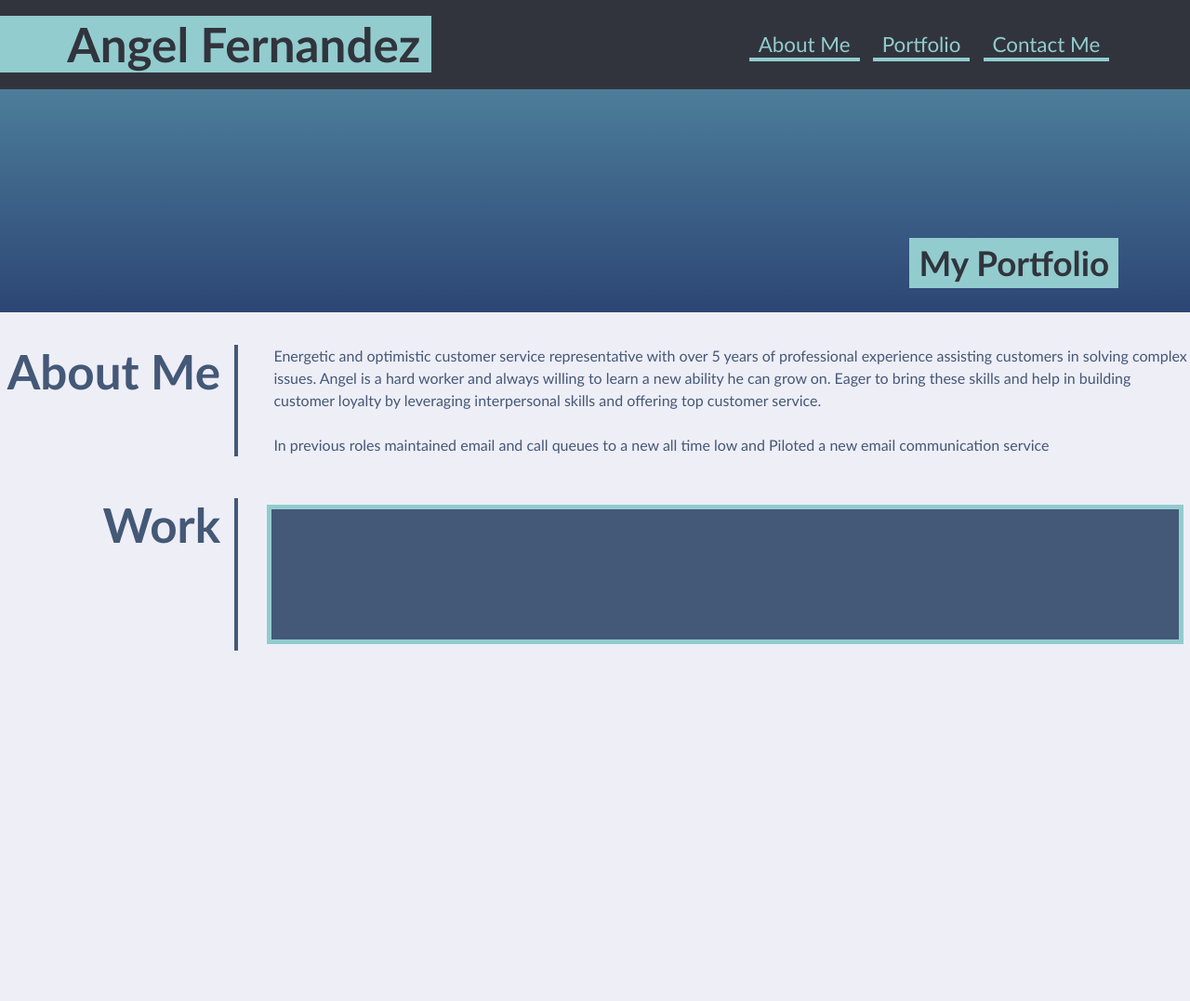
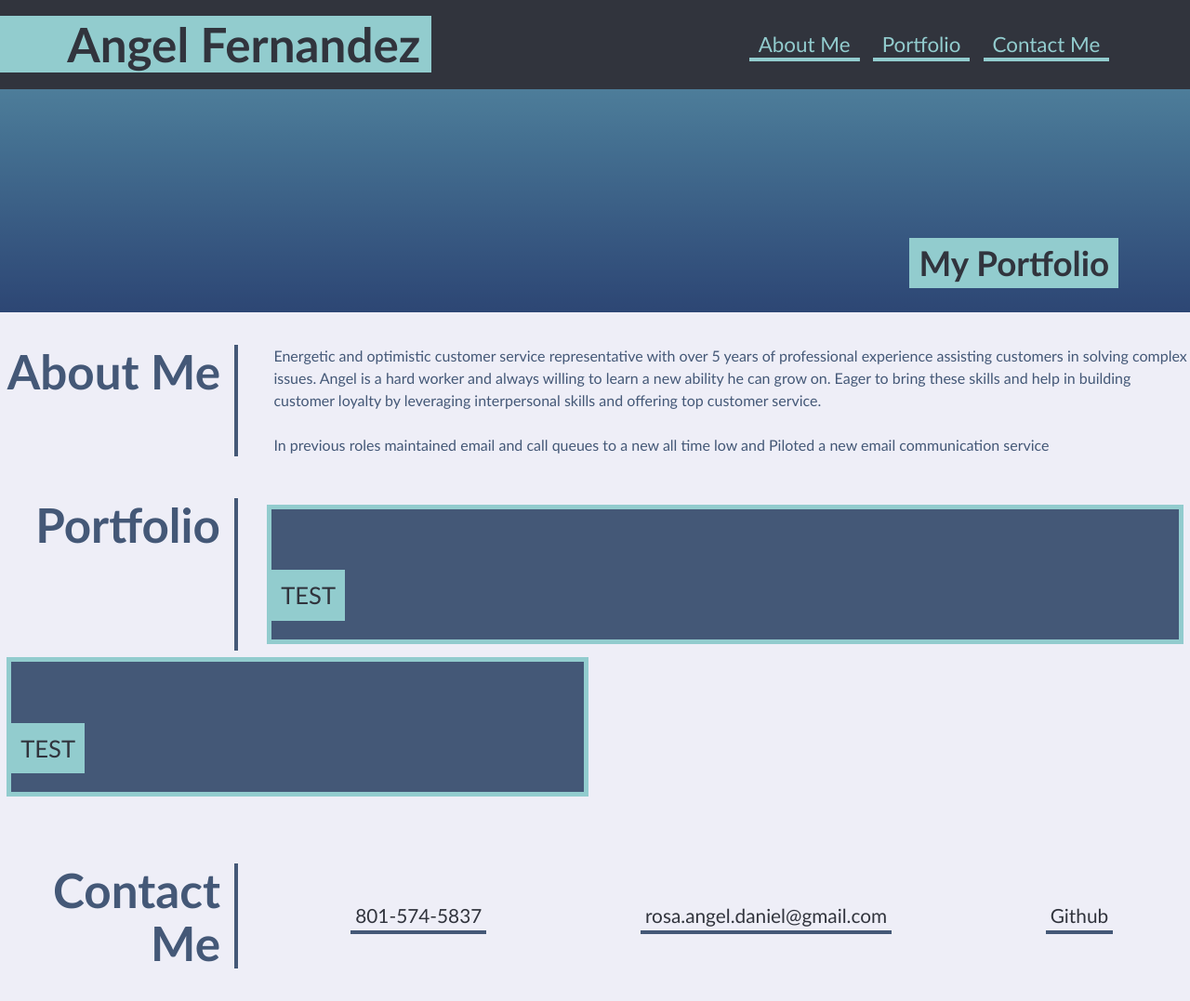
Before and after one commit to b3hold23/Challenge-demo-2, a plain HTML site: page index.html in a window 1280 px wide. Shown: the whole page at 93% size. Before the commit the page ends 800 px from the top, so only its background shows below. Drawn offline with Linux system fonts and the light colour scheme.

Commit message:
added more sequences to the html

```diff
--- a/assets/css/style.css
+++ b/assets/css/style.css
@@ -186,6 +186,7 @@ main {
 .flex-item div {
   background-color: var(--secondary);
   padding: 8px 10px;
+  font-size: 1.6rem;
 }
 
 .flex-item h3 {
--- a/index.html
+++ b/index.html
@@ -27,19 +27,34 @@
         <h2>My Portfolio</h2>
     </section>
 <main>
-    <section class="page-section" id="about-me">
+    <section class="page-section">
         <h2>About Me</h2>
             <div>Energetic and optimistic customer service representative with over 5 years of professional experience assisting customers in solving complex issues. Angel is a hard worker and always willing to learn a new ability he can grow on. Eager to bring these skills and help in building customer loyalty by leveraging interpersonal skills and offering top customer service.
                 <br><br> In previous roles maintained email and call queues to a new all time low and Piloted a new email communication service</div>
     </section>
 
     <section class="page-section">
-        <h2>Work</h2>
-        <div class="flex-item"><a href="https://b3hold23.github.io/mini-project1/"></a></div>
+        <h2>Portfolio</h2>
+            <div class="flex-item" :first-child>
+                <div>TEST</div>
+            </div>
+
+            <nav class="flex-item" :hover>
+                <div>TEST</div>
+            </nav>
     </section>
+</main>
 
-
-</main>
+<footer class="page-section">
+    <h2>Contact Me</h2>
+        <div class="contact">
+            <address>
+                <a :hover>801-574-5837</a>
+                <a :hover>rosa.angel.daniel@gmail.com</a>
+                <a href="https://github.com/b3hold23">Github</a>
+            </address>
+        </div>
+</footer>
     <!-- TODO: add head content below -->
 
 
```
